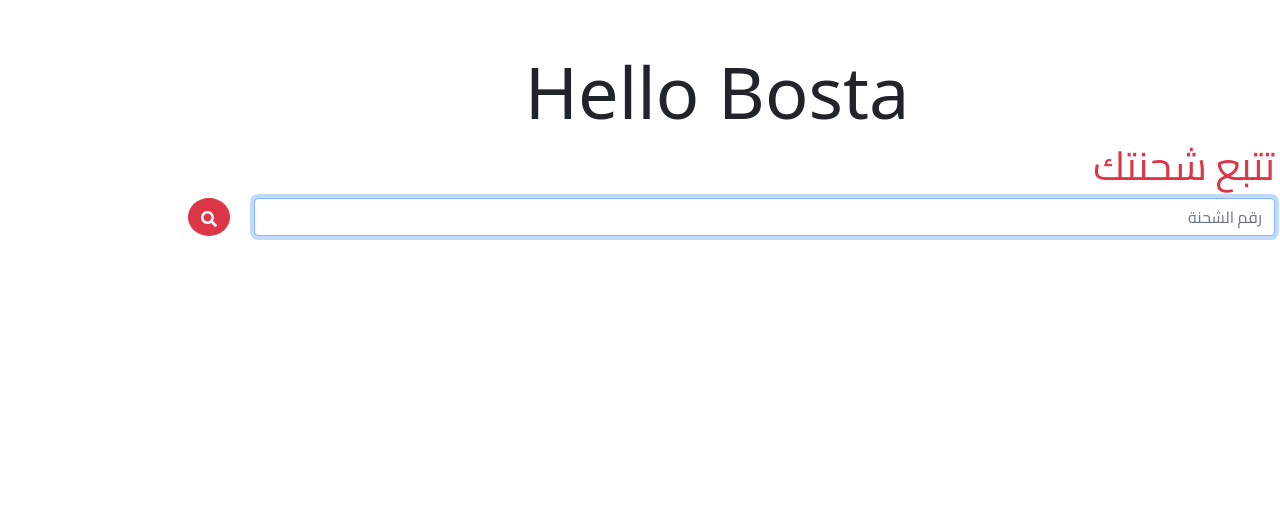
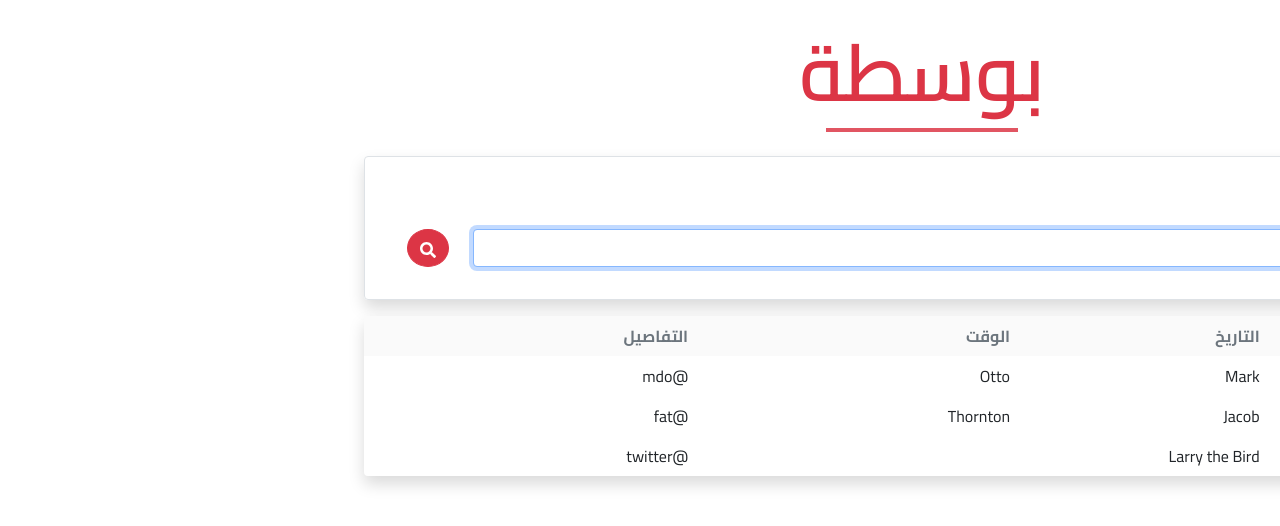
Before and after one commit to Piemaker/bosta, a React (Create React App) app: page / in a window 1280 px wide. Shown: the top 526 px of the page. Built offline with nearby package versions, Linux system fonts and the light colour scheme.

Commit message:
Added shipmentDetail prototype and updated header.

```diff
--- a/src/App.tsx
+++ b/src/App.tsx
@@ -1,36 +1,47 @@
-
-import './App.css';
+import "./App.css";
 import "bootstrap/dist/css/bootstrap.min.css";
-import { Col, Container, Row } from 'react-bootstrap';
-import Search from './components/Search';
-import { useState } from 'react';
-import Loading from './components/Loading';
-import Error from './components/Error';
+import { Col, Container, Row } from "react-bootstrap";
+import Search from "./components/Search";
+import { useState } from "react";
+import Loading from "./components/Loading";
+import Error from "./components/Error";
+import ShipmentDetails from "./components/ShipmentDetails";
 
 function App() {
   const [isError, setIsError] = useState(false);
   const [isLoading, setIsLoading] = useState(false);
+  const [data, setData] = useState <any>({});
 
   return (
     <Container>
-      <Row className = "mt-5">
+      <Row className="my-4">
         <Col>
-        <h1 className = "display-2 text-center">Hello Bosta</h1>
+          <h1 className="cairo-font title  text-center text-danger">بوسطة</h1>
+          <div className="title-underline"></div>
         </Col>
       </Row>
       <Row>
         <Col>
-        <Search setIsError={setIsError} setIsLoading={setIsError}></Search>
+          <Search
+            setIsError={setIsError}
+            setIsLoading={setIsError}
+            setData={setData}
+          ></Search>
         </Col>
       </Row>
       <Row>
         <Col>
-        <Loading isLoading = {isLoading} ></Loading>
+          <Loading isLoading={isLoading}></Loading>
         </Col>
       </Row>
       <Row>
         <Col>
-        <Error isError = {isError}></Error>
+          <Error isError={isError}></Error>
+        </Col>
+      </Row>
+      <Row>
+        <Col>
+          <ShipmentDetails></ShipmentDetails>
         </Col>
       </Row>
     </Container>
--- a/src/components/Search.tsx
+++ b/src/components/Search.tsx
@@ -4,8 +4,9 @@ import { FaSearch } from "react-icons/fa";
 type Props = {
   setIsError: React.Dispatch<React.SetStateAction<boolean>>;
   setIsLoading: React.Dispatch<React.SetStateAction<boolean>>;
+  setData: React.Dispatch<any>;
 };
-const Search: React.FC<Props> = ({ setIsError, setIsLoading }) => {
+const Search: React.FC<Props> = ({ setIsError, setIsLoading,setData }) => {
   const defaultURL = "https://tracking.bosta.co/shipments/track/";
   const [packageId, setPackageId] = useState("");
   const inputRef = useRef<HTMLInputElement>(null);
@@ -22,6 +23,7 @@ const Search: React.FC<Props> = ({ setIsError, setIsLoading }) => {
         const data = await response.json();
         console.log("🚀 ~ file: Search.tsx ~ line 17 ~ fetchData ~ data", data);
         setIsLoading(false);
+        setData(data);
       }
     } catch (error) {
       console.log("🚀 ~ file: Search.tsx ~ line 23 ~ fetchData ~ error", error);
@@ -43,7 +45,7 @@ const Search: React.FC<Props> = ({ setIsError, setIsLoading }) => {
     }
   }, []);
   return (
-    <Form className="cairo-font" onSubmit={handleSubmit}>
+    <Form className="cairo-font border rounded p-3 shadow" onSubmit={handleSubmit}>
       <Form.Group className="mb-3" controlId="formBasicEmail">
         <Form.Label className="text-danger display-6">
           <b>تتبع شحنتك</b>
--- /dev/null
+++ b/src/components/ShipmentDetails.tsx
@@ -0,0 +1,40 @@
+import React from 'react';
+import { Table } from 'react-bootstrap';
+
+type Props = {
+
+};
+
+export default function ShipmentDetails({}: Props) {
+  return (
+    <Table borderless hover className="shadow border-1 rounded cairo-font my-3">
+      <thead className="text-muted table-bg-muted">
+        <tr>
+          <th>الفرع</th>
+          <th>التاريخ </th>
+          <th>الوقت</th>
+          <th>التفاصيل</th>
+        </tr>
+      </thead>
+      <tbody>
+        <tr>
+          <td>1</td>
+          <td>Mark</td>
+          <td>Otto</td>
+          <td>@mdo</td>
+        </tr>
+        <tr>
+          <td>2</td>
+          <td>Jacob</td>
+          <td>Thornton</td>
+          <td>@fat</td>
+        </tr>
+        <tr>
+          <td>3</td>
+          <td colSpan={2}>Larry the Bird</td>
+          <td>@twitter</td>
+        </tr>
+      </tbody>
+    </Table>
+  );
+}
--- a/src/index.css
+++ b/src/index.css
@@ -1,9 +1,24 @@
 
 @import url('https://fonts.googleapis.com/css2?family=Cairo:wght@200;300;400;500;600;700;800;900&family=Spartan:wght@800&display=swap');
-
+body{
+  font-family: 'Cairo', sans-serif;
+}
 .cairo-font {
   font-family: 'Cairo', sans-serif;
 }
 .spartan-font {
   font-family: 'Spartan', sans-serif;
 }
+.title{
+  font-weight: 600;
+  font-size : 5rem;
+}
+.title-underline {
+  background: #E15562;
+  width: 12rem;
+  height: 0.25rem;
+  margin: 0 auto;
+}
+.table-bg-muted{
+  background-color: #FAFAFA;
+}
```
Also changed, not shown: src/util.ts (added, +8 -0 lines).
